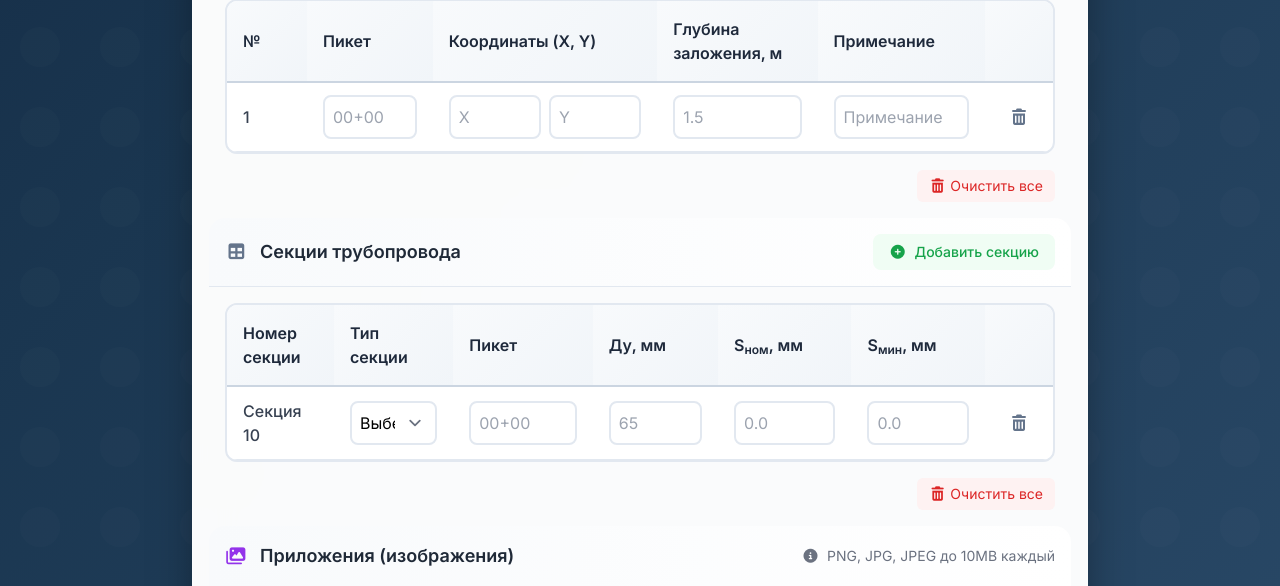
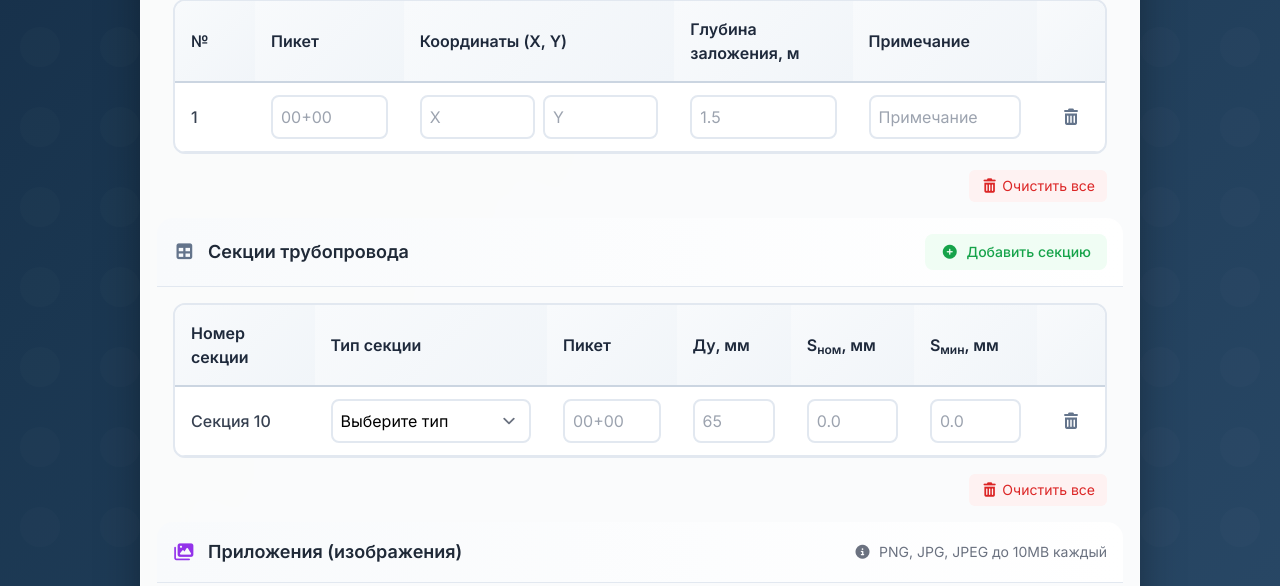
Before and after one commit to Dyvenes/AutoSubstitution, a Flask app: page / in a window 1280 px wide. Shown: the part 1693-2279 px from the top of the page. Run offline with Flask 3, Linux system fonts and the light colour scheme; data that the repository does not hold is empty.

Commit message:
reworked sizes of main form and Section table columns

```diff
--- a/templates/index.html
+++ b/templates/index.html
@@ -587,7 +587,7 @@
         </div>
 
         <!-- Основная форма -->
-        <div class="max-w-4xl mx-auto">
+        <div class="mx-auto" style="max-width: 1000px;">
             <div class="form-card rounded-2xl shadow-2xl p-6 md:p-8">
                 <!-- Сообщения -->
                 <div id="errorMessage" class="hidden bg-red-50 border-l-4 border-red-500 p-4 mb-6 rounded-r-lg">
@@ -979,14 +979,15 @@
                             <table class="sections-table" id="sectionsTable">
                                 <thead>
                                     <tr>
-                                        <th>Номер секции</th>
-                                        <th>Тип секции</th>
+                                        <th style="width: 15%;">Номер секции</th>
+                                        <th style="width: 25%;">Тип секции</th>
                                         <th>Пикет</th>
                                         <th>Ду, мм</th>
                                         <th>S<sub>ном</sub>, мм</th>
                                         <th>S<sub>мин</sub>, мм</th>
                                         <th style="width: 30px;"></th>
                                     </tr>
+
                                 </thead>
                                 <tbody id="sectionsTableBody">
                                     <!-- Строки будут добавляться динамически -->
```
